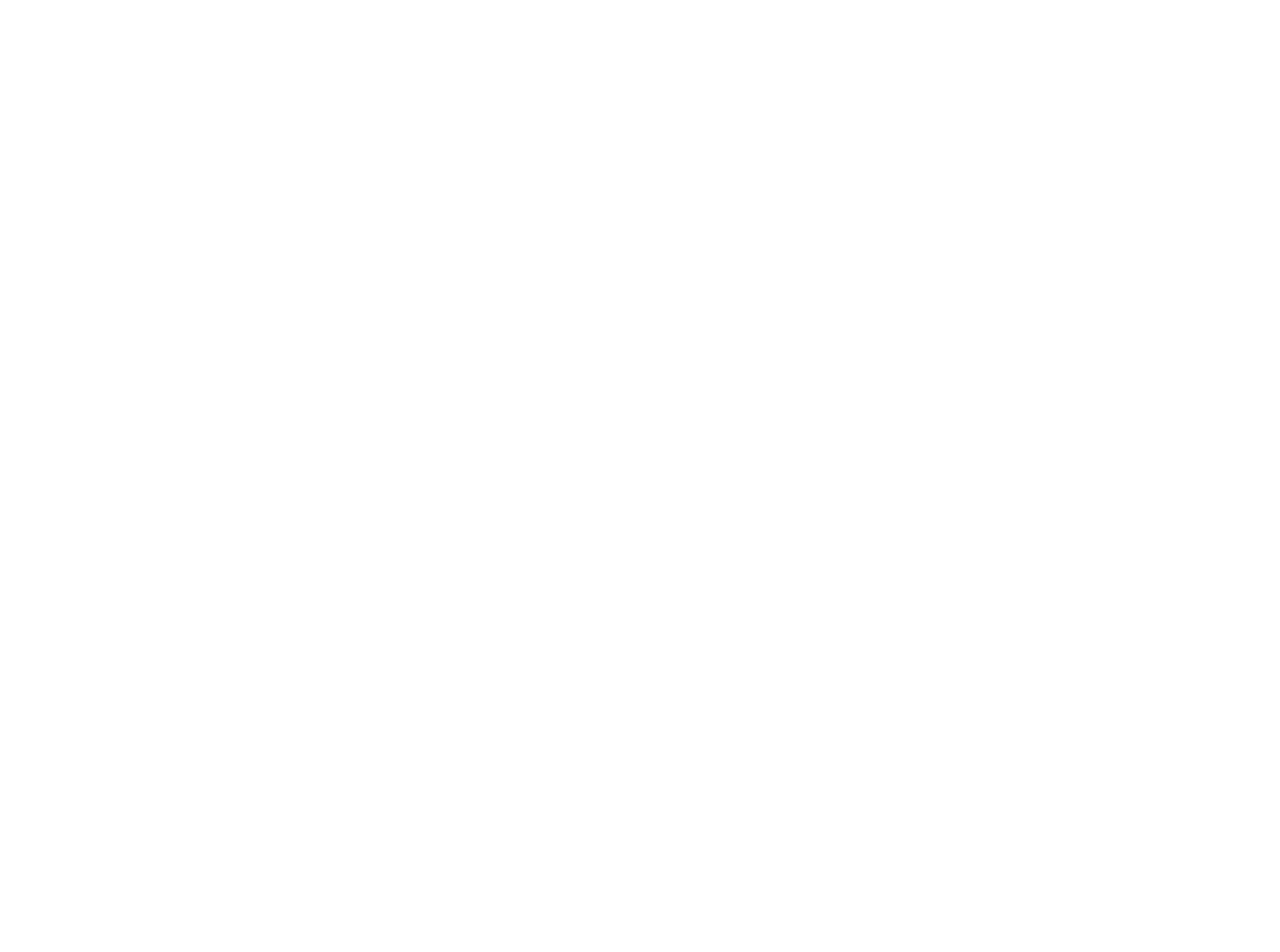
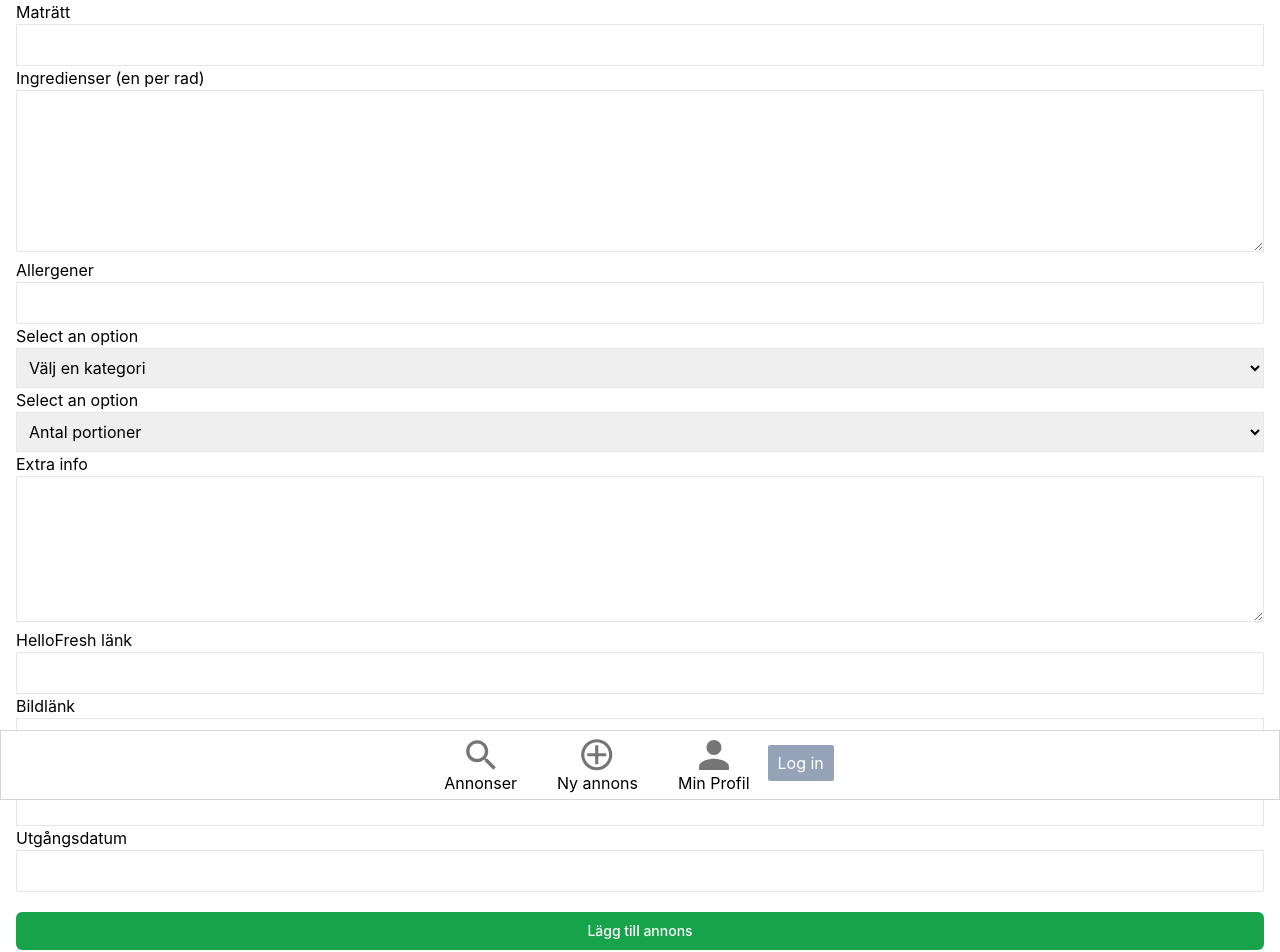
Before and after one commit to FredrikFalto/Smart-Waste, a React (Create React App) app in the folder frontend/: page /newlisting in a window 1280 px wide. Before the commit this address had no page. Shown: the top 952 px of the page. Before the commit the page ends 800 px from the top, so only its background shows below. Built offline with nearby package versions, Linux system fonts and the light colour scheme.

Commit message:
Added form for new listing

```diff
--- a/frontend/src/App.js
+++ b/frontend/src/App.js
@@ -6,6 +6,7 @@
 import Home from './pages/home/home'
 import Listings from './pages/listings/listings'
 import ListingDetail from './pages/listings/listingDetail'
+import NewListing from './pages/listings/newListing'
 
 function App() {
     return (
@@ -15,6 +16,7 @@
                     <Route path='/' element={<LogIn />}></Route>
                     <Route path='/signup' element={<SignUp />}></Route>
                     <Route path='/home' element={<Home />}></Route>
+                    <Route path='/newlisting' element={<NewListing />} />
                     <Route path='/listings' element={<Listings />} />
                     <Route
                         path='/listings/:listingId'
--- a/frontend/src/components/navbar/navbar.jsx
+++ b/frontend/src/components/navbar/navbar.jsx
@@ -27,7 +27,7 @@
                     </a>
                 </li>
                 <li className='mr-10'>
-                    <a href='/home' className='flex flex-col'>
+                    <a href='/newlisting' className='flex flex-col'>
                         <img src={PlusIcon} alt='Plus' id='navIcon' />
                         Ny annons
                     </a>
--- /dev/null
+++ b/frontend/src/pages/listings/newListing.jsx
@@ -0,0 +1,93 @@
+import React from 'react'
+
+import Navbar from '../../components/navbar/navbar'
+
+const newListing = () => {
+    return (
+        <div>
+            <Navbar />
+
+            <div className='container mx-auto px-4 pb-20'>
+                <form action=''>
+                    <label htmlFor='dish'>Maträtt</label>
+                    <input
+                        type='text'
+                        id='dish'
+                        className='border w-full p-2 px-1'
+                    />
+                    <label htmlFor='ingredients'>
+                        Ingredienser (en per rad)
+                    </label>
+                    <textarea
+                        id='ingredients'
+                        className='border w-full p-2 px-1'
+                        cols='30'
+                        rows='6'
+                    ></textarea>
+                    <label htmlFor='allergens'>Allergener</label>
+                    <input
+                        type='text'
+                        id='allergens'
+                        className='border w-full p-2 px-1'
+                    />
+                    <label htmlFor='category'>Select an option</label>
+                    <select id='category' className='border p-2 w-full'>
+                        <option selected>Välj en kategori</option>
+                        <option value='Kött'>Kött</option>
+                        <option value='Vegetariskt'>Vegetariskt</option>
+                        <option value='Fisk'>Fisk</option>
+                        <option value='Kyckling'>Kyckling</option>
+                    </select>
+                    <label htmlFor='portions'>Select an option</label>
+                    <select id='portions' className='border p-2 w-full'>
+                        <option selected>Antal portioner</option>
+                        <option value='1'>1</option>
+                        <option value='2'>2</option>
+                        <option value='3'>3</option>
+                        <option value='4'>4</option>
+                    </select>
+                    <label htmlFor='extrainfo'>Extra info</label>
+                    <textarea
+                        id='extrainfo'
+                        className='border w-full px-1'
+                        cols='30'
+                        rows='6'
+                    ></textarea>
+                    <label htmlFor='link'>HelloFresh länk</label>
+                    <input
+                        type='text'
+                        id='link'
+                        className='border w-full p-2 px-1'
+                    />
+                    <label htmlFor='imglink'>Bildlänk</label>
+                    <input
+                        type='text'
+                        id='imglink'
+                        className='border w-full p-2 px-1'
+                    />
+                    <label htmlFor='price'>Pris (kr)</label>
+                    <input
+                        type='text'
+                        id='price'
+                        className='border w-full p-2 px-1'
+                    />
+                    <label htmlFor='expirationdate'>Utgångsdatum</label>
+                    <input
+                        datepicker
+                        type='text'
+                        id='expirationdate'
+                        className='border w-full p-2 px-1'
+                    />
+                    <button
+                        type='submit'
+                        className='w-full justify-center rounded-md border border-transparent bg-green-600 py-2 px-4 mt-5 text-sm font-medium text-white'
+                    >
+                        Lägg till annons
+                    </button>
+                </form>
+            </div>
+        </div>
+    )
+}
+
+export default newListing
```
